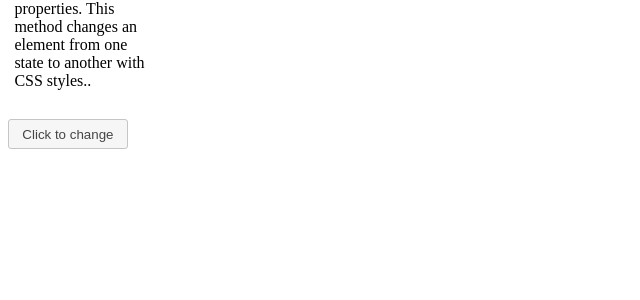
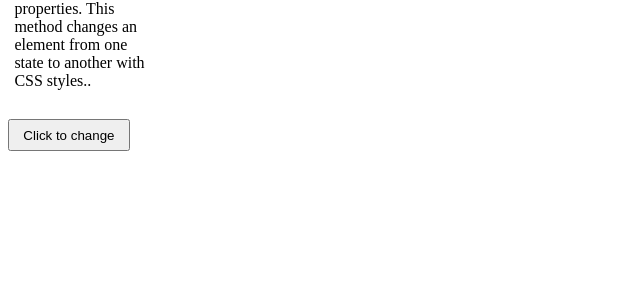
Before and after one commit to wandergale/Animate-PHP, a PHP site: page /pagina.php in a window 1280 px wide. Shown: the part 139-439 px from the top of the page, without its empty margins (0-640 px from the left). Run offline with PHP 8.4, Linux system fonts and the light colour scheme.

Commit message:
Update pagina.php

```diff
--- a/pagina.php
+++ b/pagina.php
@@ -2,8 +2,6 @@
 	<head>
 
 		<title>Desafio PHP</title>
-		<link rel="stylesheet" href="//code.jquery.com/ui/1.13.1/themes/base/jquery-ui.css">
-		<link rel="stylesheet" href="/resources/demos/style.css">
 
 		<script src="https://code.jquery.com/jquery-3.6.0.min.js"></script>
 
```
